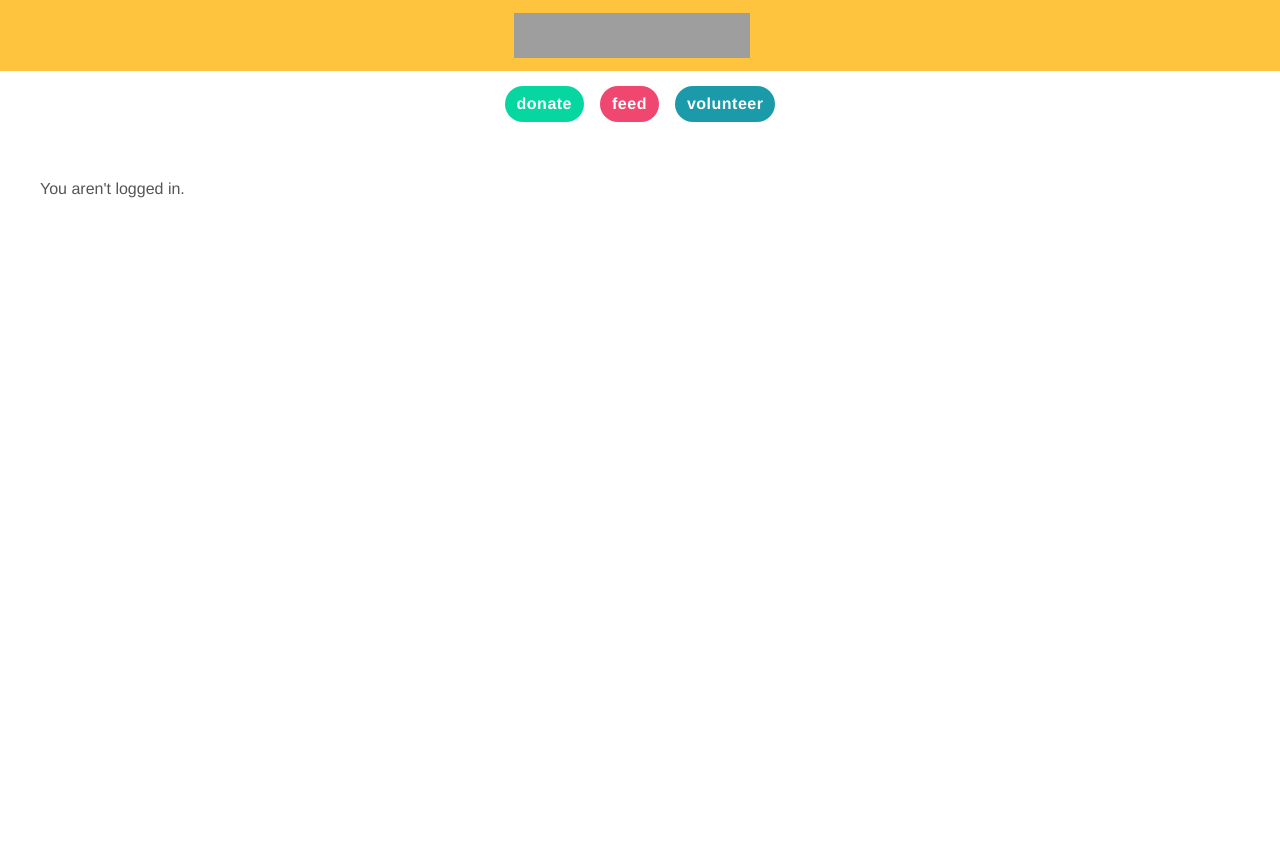
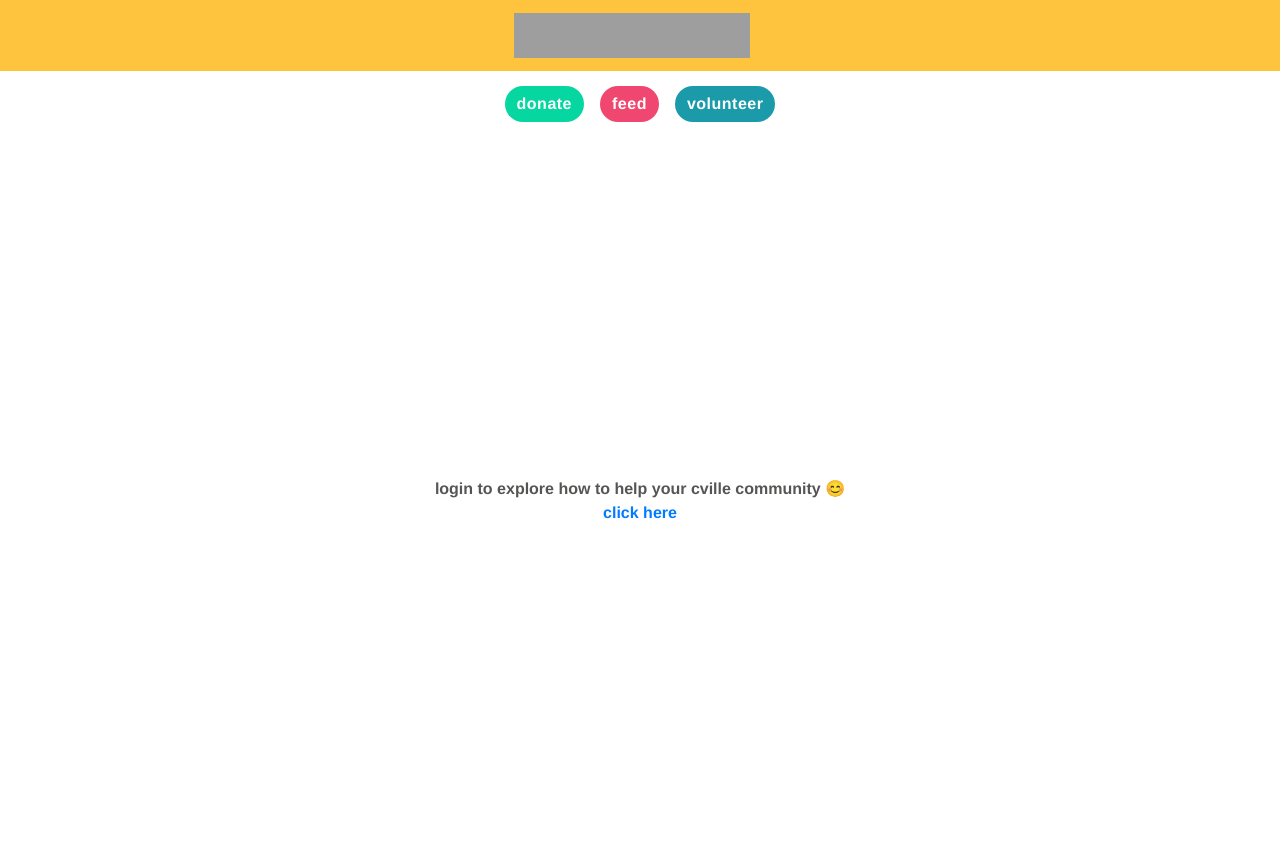
Before and after one commit to awolffromspace/hoos-giving-back, a Django app: page /donations/ in a window 1280 px wide. Before the commit the page ends 198 px from the top, so only its background shows below. Run offline with Django 3.2, Linux system fonts and the light colour scheme; data that the repository does not hold is empty; some libraries are stand-ins or nearby versions; grey boxes are pictures that could not be loaded.

Commit message:
Update index.html

```diff
--- a/donations/templates/donations/index.html
+++ b/donations/templates/donations/index.html
@@ -1,4 +1,6 @@
 {% extends 'donations/base.html' %}
+{% load socialaccount %}
+
 {% block content %}
 
 <div class="wrapper">
@@ -13,7 +15,10 @@
       <center style = "font-family: Helvetica; font-style: normal; font-weight: bold; color: #565554; margin-top: 250px">you haven't donated or volunteered yet! explore our nonprofits to get started</center>
     {% endif %}
   {% else %}
-    <p>You aren't logged in.</p>
+    <div style="padding:25%;">
+    <center style = "font-family: Helvetica; font-style: normal; font-weight: bold; color: #565554">login to explore how to help your cville community 😊</center>
+    <a href="{% provider_login_url 'google' %}" action = reauthenticate, style = "font-family: Helvetica; font-style: normal; font-weight: bold;"><center>click here</center></a>
+    </div>
   {% endif %}
 </div>
 
```
